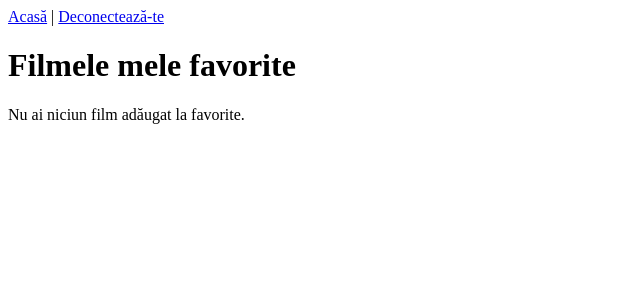
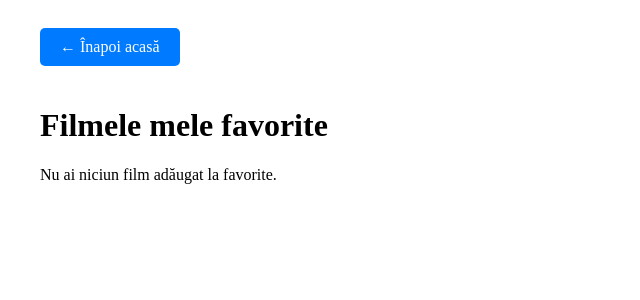
Before and after one commit to AndreiCopilau/proiect-MDS, a Django app: page /favorite/ in a window 1280 px wide. Shown: the top 300 px of the page, without its empty margins (0-640 px from the left). Run offline with Django 5.2, Linux system fonts and the light colour scheme; a user stored in the database is signed in; data comes from the database, SQL or seed files in the repository; both versions use the stored data as it was after the commit; data that the repository does not hold is empty.

Commit message:
Modificare functionalitati useri.

```diff
--- a/filme/templates/filme/favorite.html
+++ b/filme/templates/filme/favorite.html
@@ -1,41 +1,64 @@
 <!DOCTYPE html>
 <html>
 <head>
-    <title>Filme Favorite</title>
-    <!-- Copiem stilurile din home.html pentru consistență -->
+    <title>Filmele mele favorite</title>
     <style>
-        img { width: 200px; }
-        .film {
+        .container {
+            max-width: 1200px;
+            margin: 0 auto;
+            padding: 20px;
+        }
+        .home-button {
             display: inline-block;
-            margin: 10px;
+            padding: 10px 20px;
+            background-color: #007bff;
+            color: white;
+            text-decoration: none;
+            border-radius: 5px;
+            margin-bottom: 20px;
+        }
+        .home-button:hover {
+            background-color: #5374f5;
+        }
+        .film-list {
+            display: grid;
+            grid-template-columns: repeat(auto-fill, minmax(200px, 1fr));
+            gap: 20px;
+        }
+        .film-item {
+            border: 1px solid #ddd;
+            padding: 15px;
+            border-radius: 5px;
             text-align: center;
-            width: 220px;
         }
-        .nav {
-            margin-bottom: 20px;
+        .film-item button {
+            margin-top: 10px;
+            background-color: #dc3545;
+            color: white;
+            border: none;
+            padding: 8px 12px;
+            border-radius: 4px;
+            cursor: pointer;
+        }
+        .film-item button:hover {
+            background-color: #b52d3a;
         }
     </style>
 </head>
 <body>
-    <!-- Navbar manual (copiat din home.html) -->
-    <div class="nav">
-        <a href="/">Acasă</a>
-        {% if user.is_authenticated %}
-            | <a href="{% url 'logout' %}">Deconectează-te</a>
-        {% else %}
-            | <a href="{% url 'login' %}">Autentifică-te</a>
-            | <a href="{% url 'register' %}">Înregistrează-te</a>
-        {% endif %}
-    </div>
+    <div class="container">
+        <!-- Buton de "Înapoi acasă" -->
+        <a href="{% url 'home' %}" class="home-button">← Înapoi acasă</a>
 
         <h1>Filmele mele favorite</h1>
 
         {% if favorite %}
             <div class="film-list">
                 {% for fav in favorite %}
-                <div class="film">
+                    <div class="film-item">
                         <a href="{% url 'detalii_film' fav.film.id_tmdb %}">
-                        <img src="https://image.tmdb.org/t/p/w200{{ fav.film.poster_path }}" alt="{{ fav.film.titlu }}">
+                            <img src="https://image.tmdb.org/t/p/w200{{ fav.film.poster_path }}"
+                                 alt="{{ fav.film.titlu }}" style="width:100%; border-radius:5px;">
                             <h3>{{ fav.film.titlu }}</h3>
                         </a>
                         <form action="{% url 'elimina_favorit' fav.film.id_tmdb %}" method="post">
@@ -48,5 +71,6 @@
         {% else %}
             <p>Nu ai niciun film adăugat la favorite.</p>
         {% endif %}
+    </div>
 </body>
 </html>
--- a/filme/templates/filme/istoric.html
+++ b/filme/templates/filme/istoric.html
@@ -11,14 +11,14 @@
         .home-button {
             display: inline-block;
             padding: 10px 20px;
-            background-color: #4CAF50;
+            background-color: #007bff;
             color: white;
             text-decoration: none;
             border-radius: 5px;
             margin-bottom: 20px;
         }
         .home-button:hover {
-            background-color: #45a049;
+            background-color: #5374f5;
         }
         .film-list {
             display: grid;
--- a/filme/templates/filme/login.html
+++ b/filme/templates/filme/login.html
@@ -114,7 +114,7 @@
         {% endif %}
         <form method="POST">
             {% csrf_token %}
-            <label for="username">Email</label>
+            <label for="username">Nume utilizator</label>
             <input type="text" name="username" required>
 
             <label for="password">Parolă</label>
--- a/filme/views.py
+++ b/filme/views.py
@@ -11,9 +11,6 @@ from .models import ViewHistory  #adagat de radu
 from django.contrib.auth.decorators import login_required #adagat de radu
 from .utils import get_video_film
 
-# def home(request):
-#     filme = get_filme_populare()
-#     return render(request, 'filme/home.html', {'filme': filme})
 
 def detalii_film(request, film_id):
     film = get_detalii_film(film_id)
@@ -173,7 +170,6 @@ def confirma_mail(request, cod):
 
 
 #adaugat de radu
-
 def adauga_favorit(request, film_id):
     if not request.user.is_authenticated:
         return redirect('login')
@@ -209,14 +205,27 @@ def lista_favorite(request):
 
 
 
+# @login_required
+# def istoric_vizionari(request):
+#     istoric = ViewHistory.objects.filter(
+#         user=request.user
+#     ).select_related('film').order_by('-viewed_at')
+
+#     return render(request, 'filme/istoric.html', {
+#         'istoric': istoric
+#     })
+
+# Afiseaza filmele vizionate doar o singura data
 @login_required
 def istoric_vizionari(request):
-    istoric = ViewHistory.objects.filter(
-        user=request.user
-    ).select_related('film').order_by('-viewed_at')
+    filme_vizionate = (
+        Film.objects
+        .filter(viewhistory__user=request.user)
+        .distinct()
+    )
 
     return render(request, 'filme/istoric.html', {
-        'istoric': istoric
+        'istoric': [{'film': f, 'viewed_at': None} for f in filme_vizionate]
     })
 
 from django.db.models import Q  # pentru căutare flexibilă
```
Also changed, not shown: db.sqlite3. Lines whose indentation alone changed are shown as unchanged.
